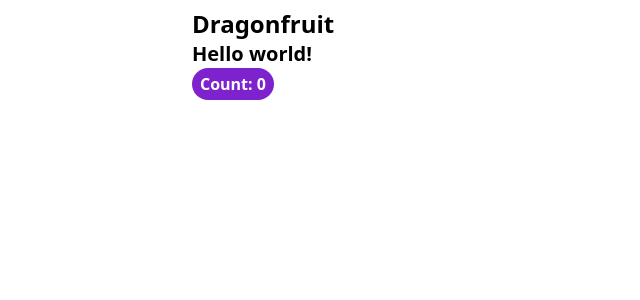
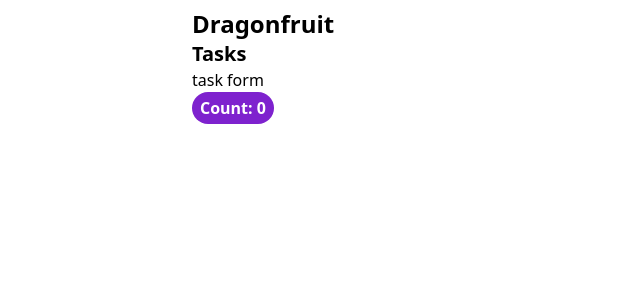
Before and after one commit to snaveevans/dragonfruit, a React (Vite) app: page / in a window 1280 px wide. Shown: the top 300 px of the page, without its empty margins (0-640 px from the left). Built offline with nearby package versions, Linux system fonts and the light colour scheme.

Commit message:
add TaskForm stub and unit tests

```diff
--- a/src/App.tsx
+++ b/src/App.tsx
@@ -1,5 +1,6 @@
 import { useState } from "react";
 import Button from "./components/Button";
+import TaskForm from "./components/TaskForm";
 
 function App() {
   const [count, setCount] = useState(0);
@@ -8,7 +9,8 @@ function App() {
     <main className="lg:max-w-4xl lg:mx-auto my-2 mx-4">
       <h1 className="text-2xl font-bold">Dragonfruit</h1>
       <section>
-        <h2 className="text-xl font-bold">Hello world!</h2>
+        <h2 className="text-xl font-bold">Tasks</h2>
+        <TaskForm />
         <Button
           className="rounded-full"
           onClick={() => setCount((count) => count + 1)}
--- /dev/null
+++ b/src/components/TaskForm.tsx
@@ -0,0 +1,5 @@
+function TaskForm() {
+  return <form data-testid="content">task form</form>;
+}
+
+export default TaskForm;
--- a/tsconfig.json
+++ b/tsconfig.json
@@ -17,7 +17,8 @@
     "strict": true,
     "noUnusedLocals": true,
     "noUnusedParameters": true,
-    "noFallthroughCasesInSwitch": true
+    "noFallthroughCasesInSwitch": true,
+    "types": ["vitest/globals"]
   },
   "include": ["src"],
   "references": [{ "path": "./tsconfig.node.json" }]
--- a/vite.config.ts
+++ b/vite.config.ts
@@ -1,8 +1,13 @@
-import { defineConfig } from "vite";
+import { defineConfig } from "vitest/config";
 import react from "@vitejs/plugin-react";
 import { VitePWA } from "vite-plugin-pwa";
 
 // https://vitejs.dev/config/
 export default defineConfig({
   plugins: [react(), VitePWA({ registerType: "autoUpdate" })],
+  test: {
+    include: ["**/*.test.tsx"],
+    globals: true,
+    environment: 'jsdom',
+  },
 });
```
Also changed, not shown: package.json (+7 -1 lines), 2 other files (tests, documents, lock files or other folders).
